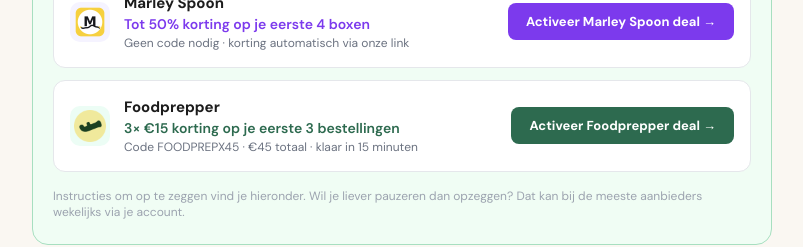
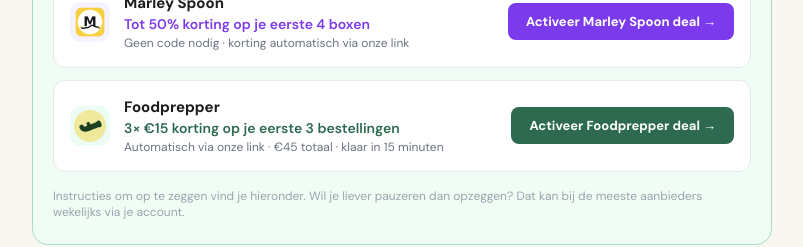
Before and after one commit to fetspets/bestemaaltijdbox, a Next.js app: page /blog/hoe-maaltijdbox-opzeggen-belgie in a window 1280 px wide. Shown: the part 980-1227 px from the top of the page, without its empty margins (238-1041 px from the left). Built offline with nearby package versions, Linux system fonts and the light colour scheme.

Commit message:
auto: update page.tsx

```diff
--- a/src/app/blog/[slug]/page.tsx
+++ b/src/app/blog/[slug]/page.tsx
@@ -139,7 +139,7 @@ export default async function BlogDetailPage({ params }: { params: Promise<{ slu
                 naam: 'Foodprepper',
                 logo: '/logos/foodprepper.png',
                 deal: '3× €15 korting op je eerste 3 bestellingen',
-                detail: 'Code FOODPREPX45 · €45 totaal · klaar in 15 minuten',
+                detail: 'Automatisch via onze link · €45 totaal · klaar in 15 minuten',
                 cta: 'Activeer Foodprepper deal',
                 href: '/ga/foodprepper',
                 kleur: '#2D6A4F',
```
